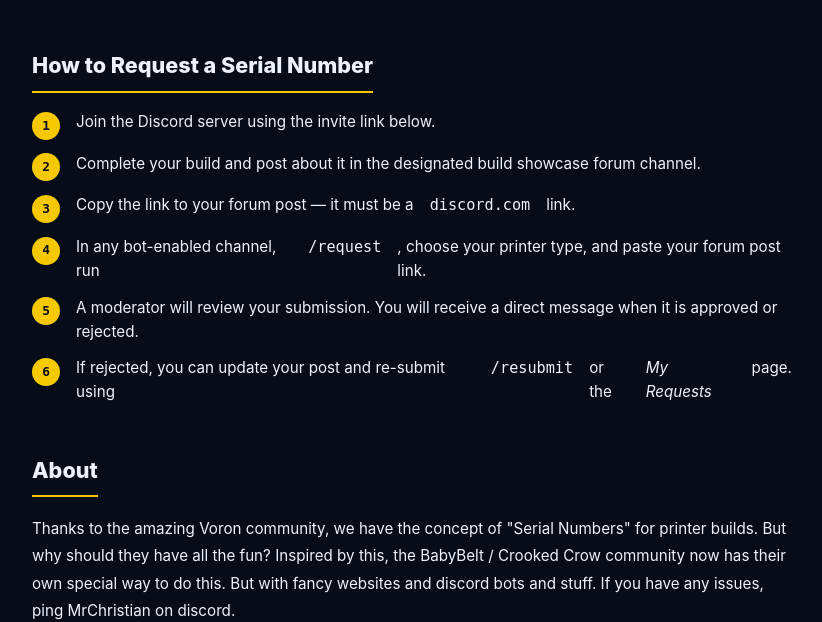
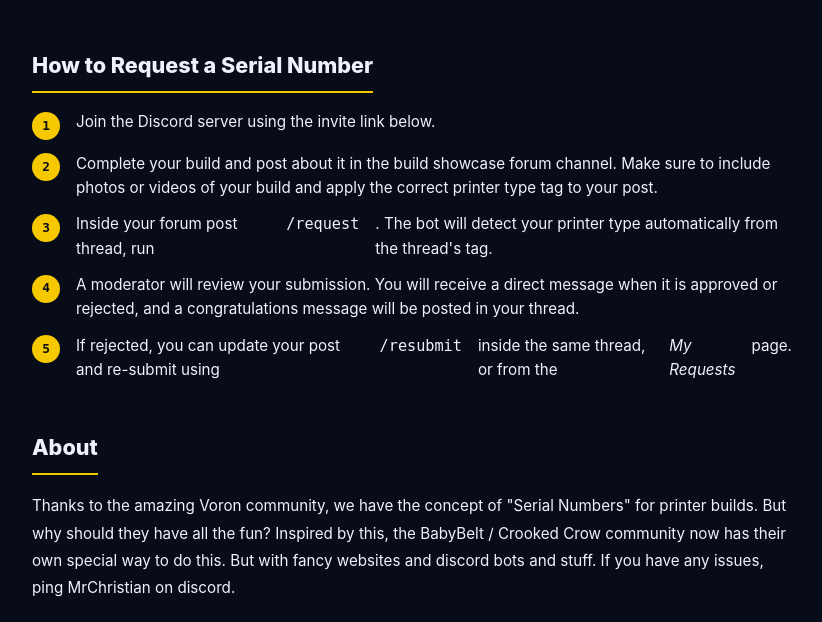
Before and after one commit to hanzov69/serial-fork, a FastAPI app: page /info in a window 1280 px wide. Shown: the part 58-680 px from the top of the page, without its empty margins (228-1050 px from the left). Run offline with FastAPI, Linux system fonts and the light colour scheme; parts of the project's set-up code (start-up, migrations or seed data) failed here and were passed over.

Commit message:
docs: update Info page and DEPLOYMENT.md for forum-thread-only /request
Info page: remove the 'copy your post link' step, update /request step
to say it must be run inside the forum post thread, mention auto tag
detection and thread congratulations message.

DEPLOYMENT.md: fix stale discord_request_channel_id → discord_forum_channel_id,
update bot test instructions to match forum-thread workflow.

Co-Authored-By: Claude Sonnet 4.6 <noreply@anthropic.com>

```diff
--- a/web/templates/info.html
+++ b/web/templates/info.html
@@ -13,11 +13,10 @@
     <h2 class="info-section-title">How to Request a Serial Number</h2>
     <ol class="info-steps">
       <li>Join the Discord server using the invite link below.</li>
-      <li>Complete your build and post about it in the designated build showcase forum channel.</li>
-      <li>Copy the link to your forum post — it must be a <code>discord.com</code> link.</li>
-      <li>In any bot-enabled channel, run <code>/request</code>, choose your printer type, and paste your forum post link.</li>
-      <li>A moderator will review your submission. You will receive a direct message when it is approved or rejected.</li>
-      <li>If rejected, you can update your post and re-submit using <code>/resubmit</code> or the <em>My Requests</em> page.</li>
+      <li>Complete your build and post about it in the build showcase forum channel. Make sure to include photos or videos of your build and apply the correct printer type tag to your post.</li>
+      <li>Inside your forum post thread, run <code>/request</code>. The bot will detect your printer type automatically from the thread's tag.</li>
+      <li>A moderator will review your submission. You will receive a direct message when it is approved or rejected, and a congratulations message will be posted in your thread.</li>
+      <li>If rejected, you can update your post and re-submit using <code>/resubmit</code> inside the same thread, or from the <em>My Requests</em> page.</li>
     </ol>
   </section>
 
```
Also changed, not shown: DEPLOYMENT.md (+3 -4 lines).
